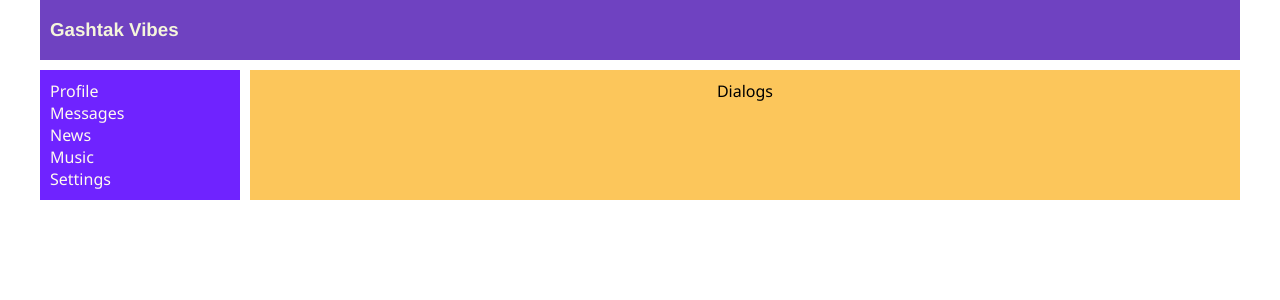
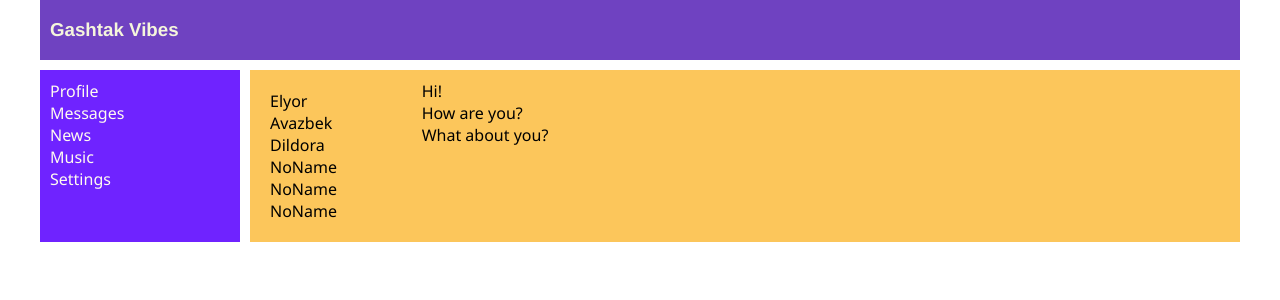
Before and after one commit to elyor-doniyorov/Social-media-app-React-Redux, a React (Create React App) app: page /dialogs in a window 1280 px wide. Shown: the top 300 px of the page. Built offline with nearby package versions, Linux system fonts and the light colour scheme.

Commit message:
Style dialogs

```diff
--- a/src/components/Dialogs/Dialogs.jsx
+++ b/src/components/Dialogs/Dialogs.jsx
@@ -2,8 +2,32 @@ import React from 'react';
 import s from './Dialogs.module.css';
 
 const Dialogs = () => (
-  <div className={s.content}>
-    Dialogs
+  <div className={s.dialogs}>
+    <div className={s.dialogs_items}>
+      <div className={s.dialog}>
+        Elyor
+      </div>
+      <div className={s.dialog}>
+        Avazbek
+      </div>
+      <div className={s.dialog}>
+        Dildora
+      </div>
+      <div className={s.dialog}>
+        NoName
+      </div>
+      <div className={s.dialog}>
+        NoName
+      </div>
+      <div className={s.dialog}>
+        NoName
+      </div>
+    </div>
+    <div className={s.messages}>
+      <div className={s.message}>Hi!</div>
+      <div className={s.message}>How are you?</div>
+      <div className={s.message}>What about you?</div>
+    </div>
   </div>
 );
 
--- a/src/components/Dialogs/Dialogs.module.css
+++ b/src/components/Dialogs/Dialogs.module.css
@@ -1,3 +1,20 @@
-.content {
-  text-align: center;
+.dialogs {
+  display: grid;
+  grid-template-columns: 2fr 10fr;
 }
+
+.dialogs_items {
+  padding: 10px;
+}
+
+.dialog {
+
+}
+
+.messages {
+
+}
+
+.message {
+
+}
```
